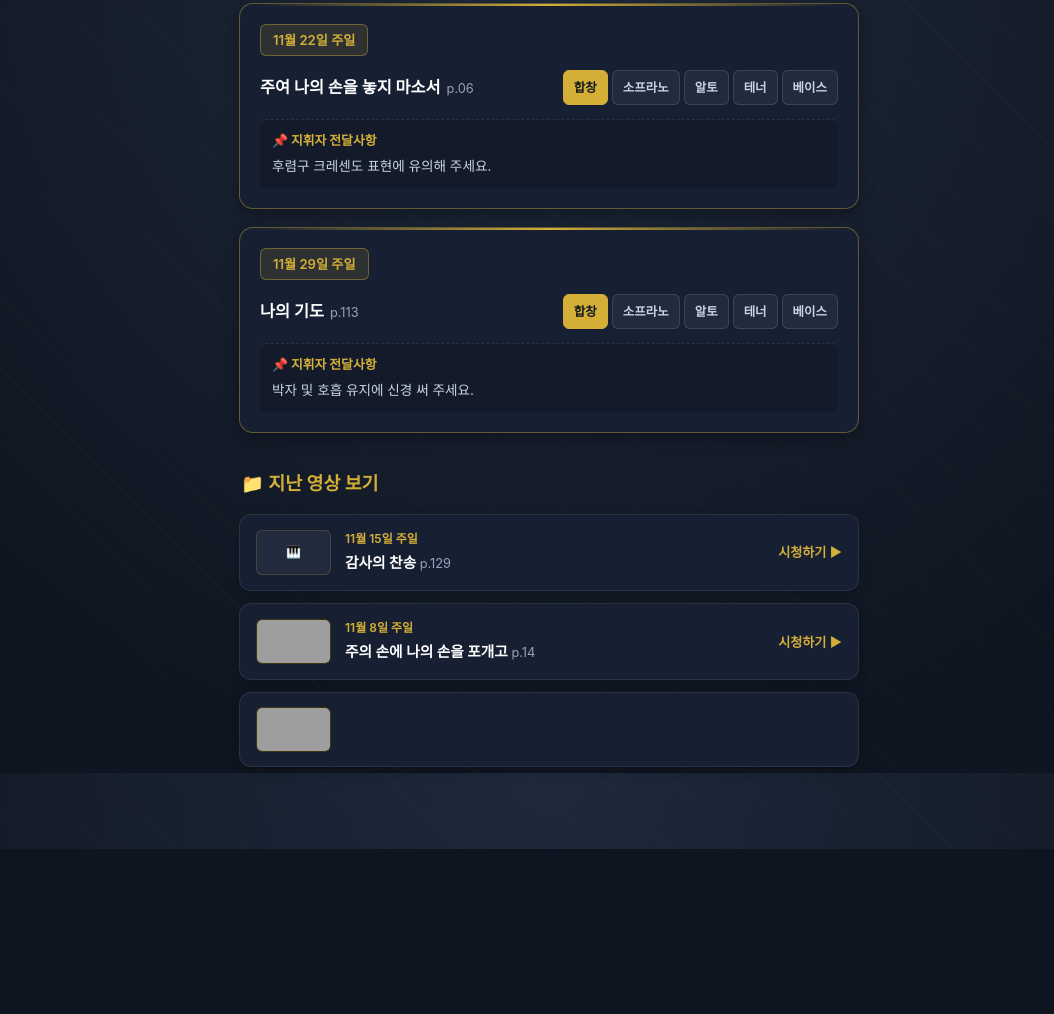
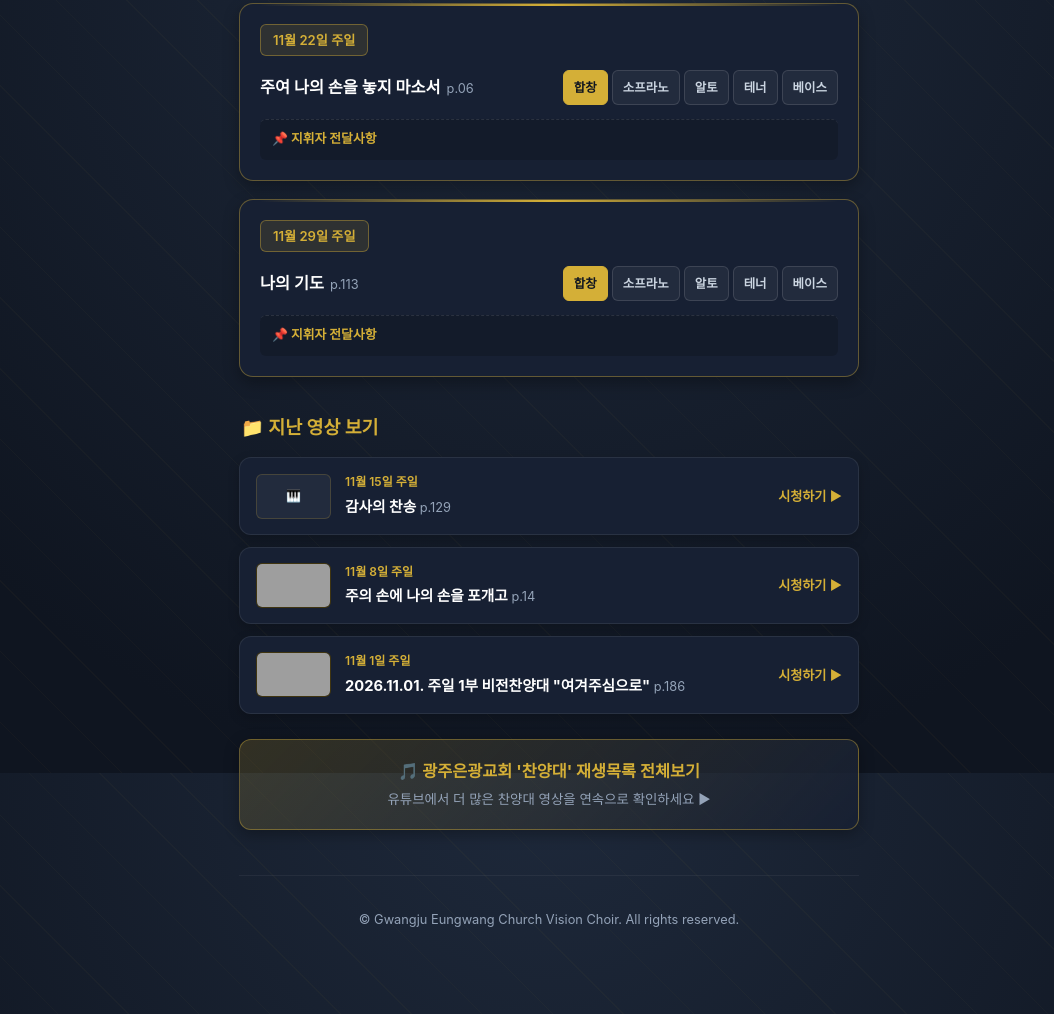
Before and after one commit to kimyeseul1024/kimyeseul, a plain HTML site: page index.html in a window 1280 px wide. Shown: the part 827-1841 px from the top of the page, without its empty margins (91-1145 px from the left). Before the commit the page ends 1676 px from the top, so only its background shows below. Drawn offline with Linux system fonts and the light colour scheme; grey boxes are pictures that could not be loaded.

Commit message:
Update index.html

```diff
--- a/index.html
+++ b/index.html
@@ -206,22 +206,23 @@
             color: var(--text-muted);
         }
 
-        /* 지휘자 전달사항 칸 스타일 */
+        /* 지휘자 전달사항 칸 스타일 (내용 비움) */
         .conductor-note {
             margin-top: 14px;
-            padding-top: 12px;
+            padding-top: 10px;
             border-top: 1px dashed rgba(255, 255, 255, 0.1);
             font-size: 0.85rem;
             color: #cbd5e1;
             background: rgba(15, 21, 32, 0.4);
-            padding: 10px 12px;
+            padding: 8px 12px;
             border-radius: 6px;
+            min-height: 36px;
         }
 
         .conductor-title {
             font-weight: 700;
             color: var(--gold-accent);
-            margin-bottom: 3px;
+            margin-bottom: 2px;
             font-size: 0.8rem;
         }
 
@@ -446,10 +447,9 @@
                     <a href="https://youtu.be/ZoNWCXumiBM?si=M6PAQWgBB4rZt0-1" target="_blank" class="btn-part">베이스</a>
                 </div>
             </div>
-            <!-- 지휘자 전달사항 칸 -->
+            <!-- 지휘자 전달사항 칸 (내용 비움) -->
             <div class="conductor-note">
                 <div class="conductor-title">📌 지휘자 전달사항</div>
-                <div>후렴구 크레센도 표현에 유의해 주세요.</div>
             </div>
         </div>
 
@@ -469,10 +469,9 @@
                     <a href="https://youtu.be/Pk3oYKwDt2o?si=-2-YPJUaVNH-28Vx" target="_blank" class="btn-part">베이스</a>
                 </div>
             </div>
-            <!-- 지휘자 전달사항 칸 -->
+            <!-- 지휘자 전달사항 칸 (내용 비움) -->
             <div class="conductor-note">
                 <div class="conductor-title">📌 지휘자 전달사항</div>
-                <div>박자 및 호흡 유지에 신경 써 주세요.</div>
             </div>
         </div>
 
@@ -502,8 +501,39 @@
             <span class="btn-archive">시청하기 ▶</span>
         </a>
 
-        <!-- 11월 1일 -->
+        <!-- 11월 1일 (제목 반영) -->
         <a href="https://youtu.be/oS7Rvag7QfE?si=tUzH8gUFmIYzfZk0" target="_blank" class="archive-card">
             <div class="archive-left">
                 <img src="https://img.youtube.com/vi/oS7Rvag7QfE/hqdefault.jpg" alt="여겨주심으로" class="archive-thumb">
                 <div class="archive-info">
+                    <span class="archive-date">11월 1일 주일</span>
+                    <span class="archive-title">2026.11.01. 주일 1부 비전찬양대 "여겨주심으로" <span style="font-size:0.8rem; font-weight:normal; color:var(--text-muted);">p.186</span></span>
+                </div>
+            </div>
+            <span class="btn-archive">시청하기 ▶</span>
+        </a>
+
+        <!-- 재생목록 배너 -->
+        <a href="https://youtube.com/playlist?list=PLrM9jhLzTA6OaqTPzFxU-nN9vFwt0H0XI&si=8sZBsba0lcaxlW0w" target="_blank" class="playlist-banner">
+            <div class="playlist-title">🎵 광주은광교회 '찬양대' 재생목록 전체보기</div>
+            <p class="playlist-desc">유튜브에서 더 많은 찬양대 영상을 연속으로 확인하세요 ▶</p>
+        </a>
+
+        <footer>
+            <p>&copy; Gwangju Eungwang Church Vision Choir. All rights reserved.</p>
+        </footer>
+    </div>
+
+    <script>
+        // 접속하는 당일의 날짜를 자동으로 계산하여 상단에 표시
+        const d = new Date();
+        const year = d.getFullYear();
+        const month = String(d.getMonth() + 1).padStart(2, '0');
+        const day = String(d.getDate()).padStart(2, '0');
+        const days = ['일', '월', '화', '수', '목', '금', '토'];
+        const dayOfWeek = days[d.getDay()];
+
+        document.getElementById('today-date-badge').innerText = `📅 오늘 날짜: ${year}년 ${month}월 ${day}일 (${dayOfWeek})`;
+    </script>
+</body>
+</html>
```
